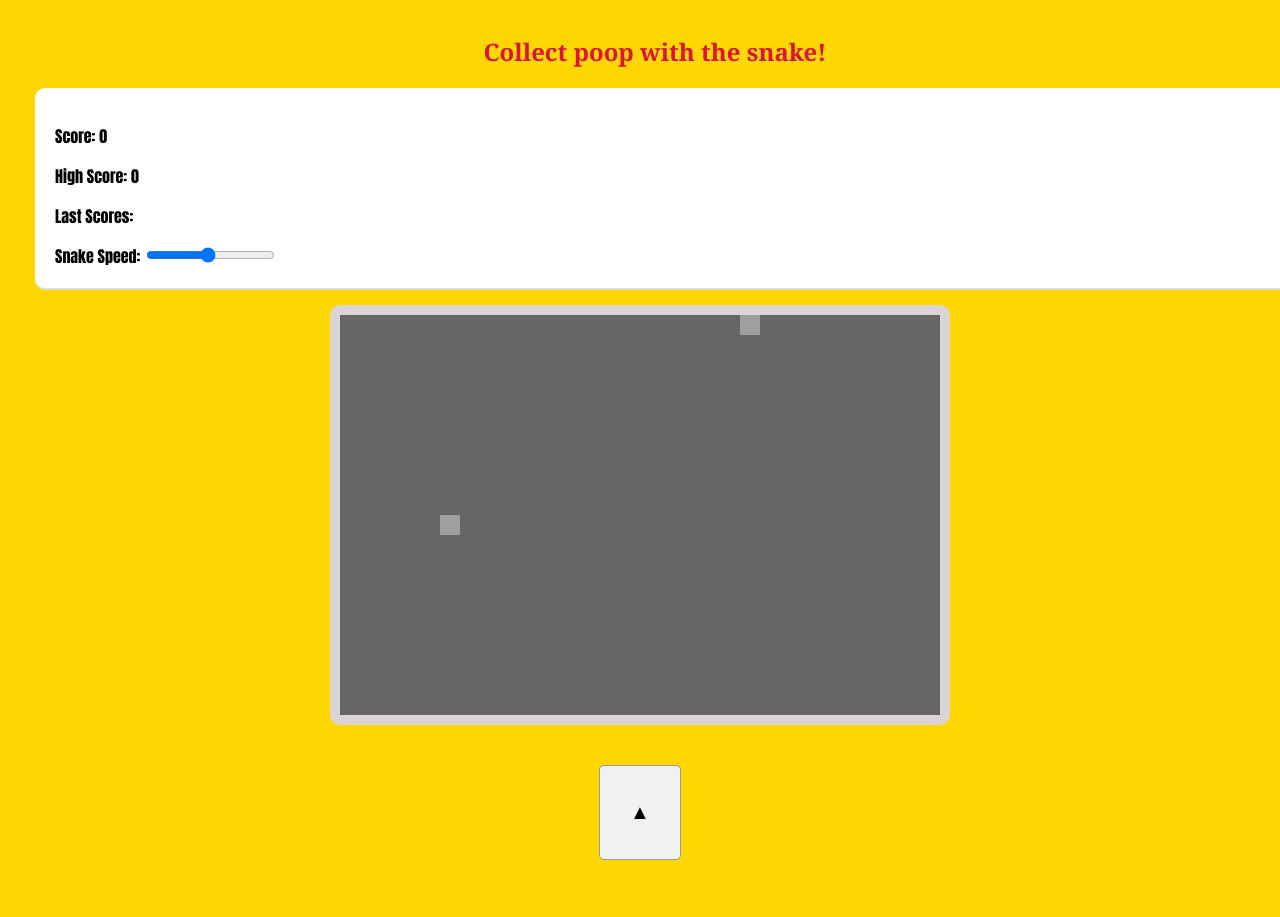
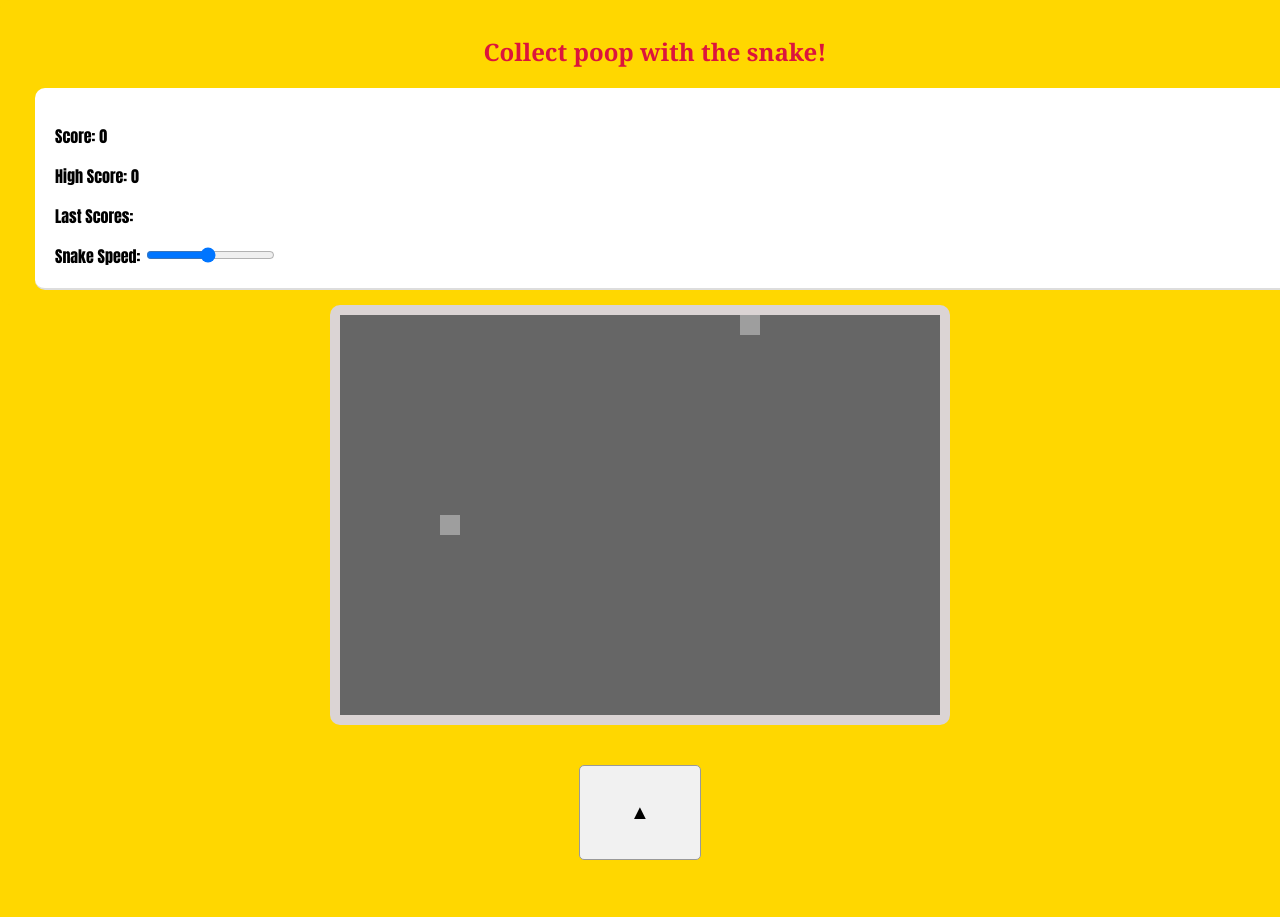
Before and after one commit to Naim-006/curi, a plain HTML site: page index.html in a window 1280 px wide. Shown: the top 917 px of the page. Drawn offline with Linux system fonts and the light colour scheme.

Commit message:
Update index.html

```diff
--- a/index.html
+++ b/index.html
@@ -51,7 +51,7 @@
 
         .directionButton {
             margin: 15px;
-            padding: 35px 30px;
+            padding: 35px 50px;
             font-size: 20px;
             cursor: pointer;
             border: 1px solid #999;
```
